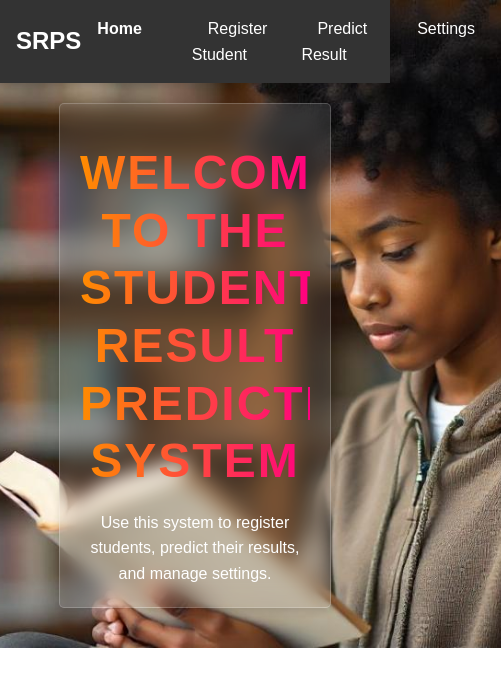
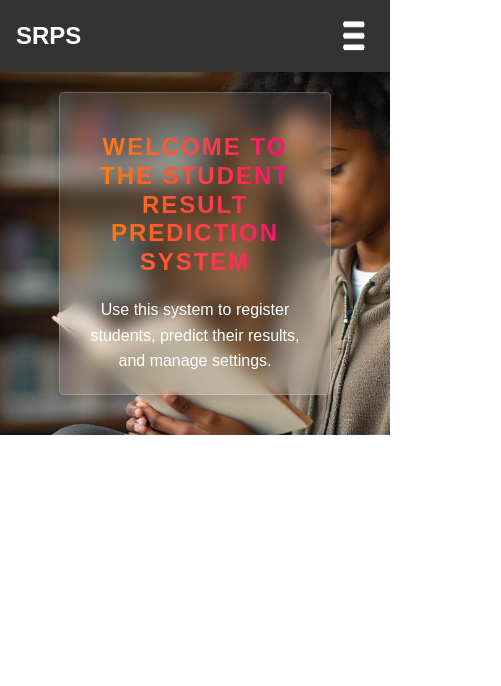
Before and after one commit to princehabeeb/srp-software, a plain HTML site: page index.html in a window 390 px wide. Shown: the whole page, 501 px wide, since content can reach past the window. Drawn offline with Linux system fonts and the light colour scheme.

Commit message:
update index.html and style.css

```diff
--- a/index.html
+++ b/index.html
@@ -8,7 +8,12 @@
   </head>
   <body>
     <header>
+      <!-- nav Logo -->
       <h1 class="navbar-brand">SRPS</h1>
+      <!-- hamburger menu -->
+      <img src="./images/menu.png" alt="menu btn" class="menu-btn" />
+
+      <!-- Nav Links -->
       <nav>
         <ul class="navbar-links">
           <li><a href="#home" class="active">Home</a></li>
--- a/srp.js
+++ b/srp.js
@@ -8,6 +8,25 @@ const signupForm = document.getElementById('signupForm');
 const predictionForm = document.getElementById('predictionForm');
 const resultDiv = document.getElementById('result');
 const predictedScoreElement = document.getElementById('predictedScore');
+// Grab the elements
+const menuBtn = document.querySelector('.menu-btn');
+const nav = document.querySelector('nav');
+// const navLinks = document.querySelectorAll('.navbar-links a');
+
+// Toggle the navigation menu on click of the hamburger menu
+menuBtn.addEventListener('click', () => {
+  nav.classList.toggle('open');
+});
+
+// Close the menu when any nav link is clicked on mobile
+navLinks.forEach(link => {
+  link.addEventListener('click', () => {
+    if (nav.classList.contains('open')) {
+      nav.classList.remove('open');
+    }
+  });
+});
+
 
 function isAuthenticated() {
     return !!localStorage.getItem('loggedInUser');
--- a/style.css
+++ b/style.css
@@ -59,6 +59,14 @@ header {
     background-color: #555; /* Change background on hover */
     color: #ff8c00; /* Change text color on hover */
   }
+
+/* Hamburger button styling */
+.menu-btn {
+    width: 40px;
+    height: 40px;
+    cursor: pointer;
+    display: none; /* Hidden by default on larger screens */
+}
 
 header h1 {
     margin: 0;
@@ -175,3 +183,47 @@ button:hover {
 .desc{
     text-align: center;
 }
+
+/* Hide nav links on mobile */
+@media (max-width: 768px) {
+    .menu-btn {
+      display: block; /* Show hamburger on small screens */
+    }
+
+    nav {
+      position: absolute;
+      top: 70px;
+      right: 0;
+      background-color: #333;
+      width: 100%;
+      height: 0;
+      overflow: hidden;
+      transition: height 0.3s ease;
+      z-index: 9999;
+    }
+
+    .navbar-links {
+      flex-direction: column;
+      text-align: center;
+      gap: 1rem;
+    }
+
+    nav.open {
+      height: 200px; /* Expand the nav when toggled */
+    }
+
+    h2 {
+        /* color: #333; */
+    font-size: 1.5rem; /* Make the text big */
+      font-weight: 800; /* Make the text bold */
+      color: #333; /* Text color */
+      text-align: center; /* Center the text */
+      text-transform: uppercase; /* Make the text uppercase */
+      letter-spacing: 2px; /* Add spacing between letters */
+      background: linear-gradient(90deg, #ff8c00, #ff0080); /* Gradient background */
+      -webkit-background-clip: text; /* Clip the gradient to the text */
+      -webkit-text-fill-color: transparent; /* Make the gradient visible inside the text */
+      margin: 20px 0; /* Add some spacing around the heading */
+      line-height: 1.2; /* Adjust the space between lines */
+    }
+  }
```
Also changed, not shown: images/menu-1.png (added), images/menu.png (added).
